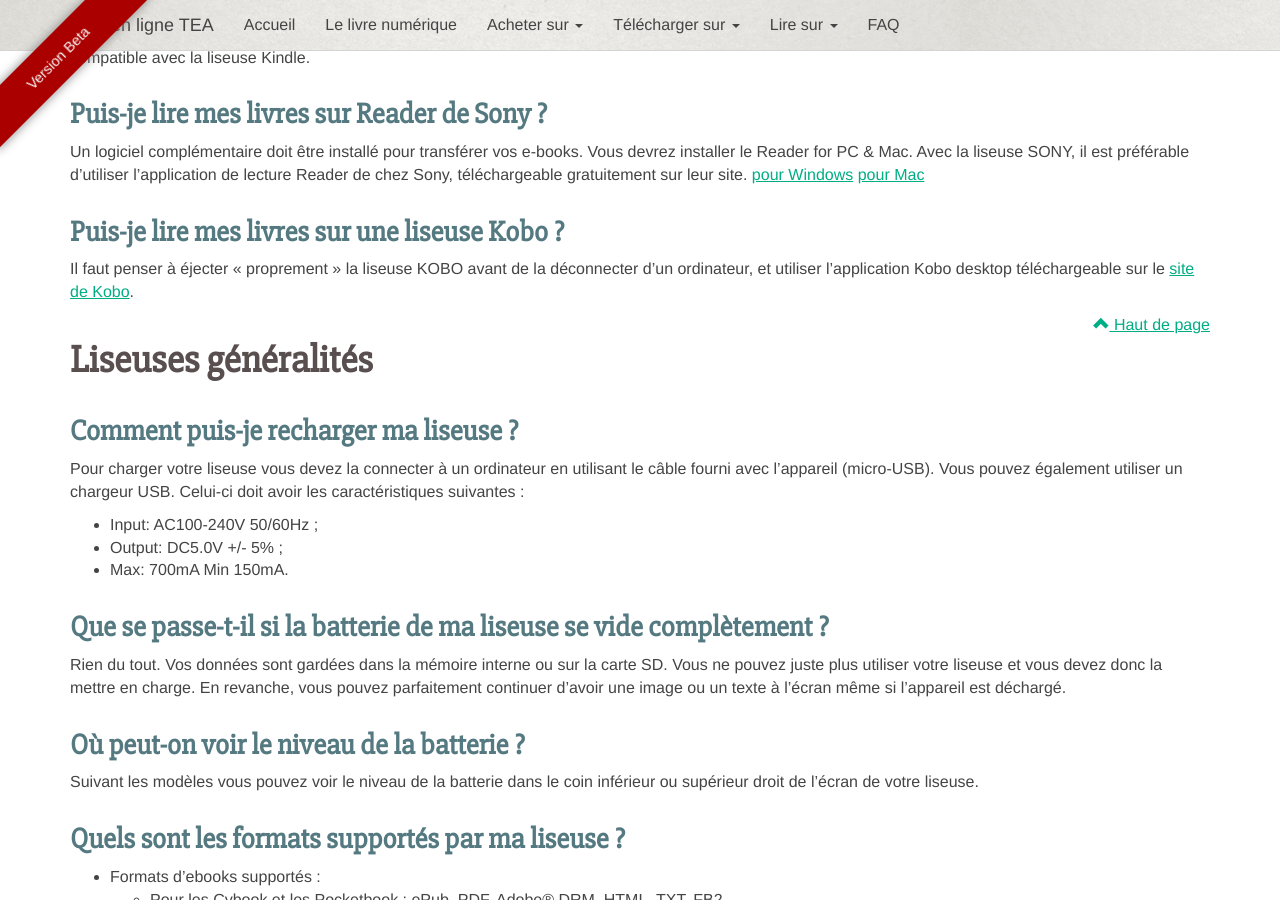
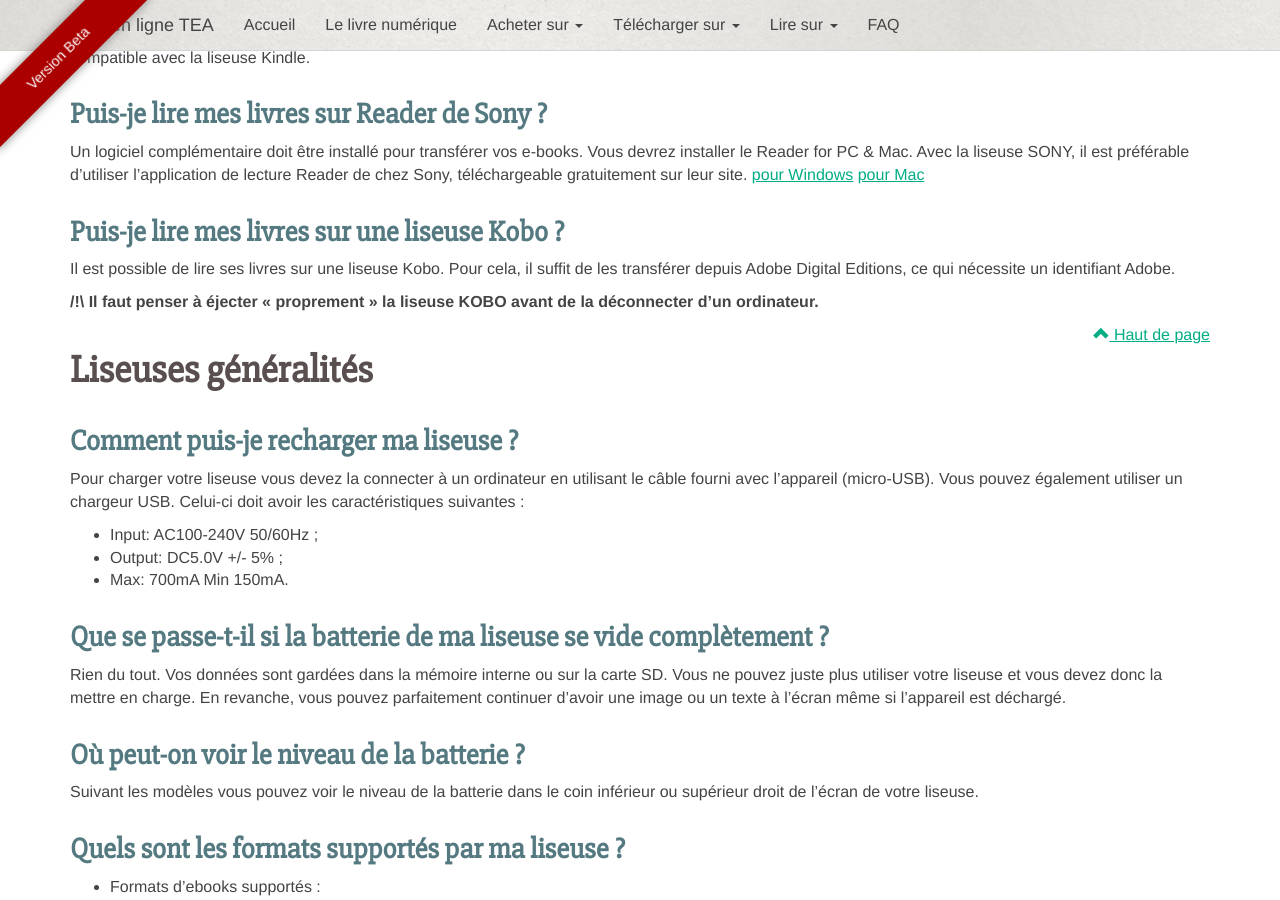
Before and after one commit to TEA-ebook/help-center, a Jekyll site: the page built from _pages/FAQ.md, in a window 1280 px wide and 900 px high, scrolled down 4422 px. Built offline with Jekyll 4.4.1, drawn with Linux system fonts in a browser that asks for light colours; nearby versions of some CDN libraries; Markdown is read by kramdown in place of the engine named in the settings.

Commit message:
Fix: read on Kobo

```diff
--- a/_pages/FAQ.md
+++ b/_pages/FAQ.md
@@ -229,7 +229,10 @@ Avec la liseuse SONY, il est préférable d'utiliser l'application de lecture Re
 
 {% include anchor.html id="lire-kobo" label="Puis-je lire mes livres sur une liseuse Kobo ?" %}
 ###Puis-je lire mes livres sur une liseuse Kobo ?
-Il faut penser à éjecter « proprement » la liseuse KOBO avant de la déconnecter d'un ordinateur, et utiliser l'application Kobo desktop téléchargeable sur le [site de Kobo](http://www.kobosetup.fr/).
+Il est possible de lire ses livres sur une liseuse Kobo.
+Pour cela, il suffit de les transférer depuis Adobe Digital Editions, ce qui nécessite un identifiant Adobe.
+
+**/!\ Il faut penser à éjecter « proprement » la liseuse KOBO avant de la déconnecter d'un ordinateur.**
 
 <p class="pull-right"><a href="#"><span class="glyphicon glyphicon-chevron-up" aria-hidden="true"></span> Haut de page</a></p>
 
```
